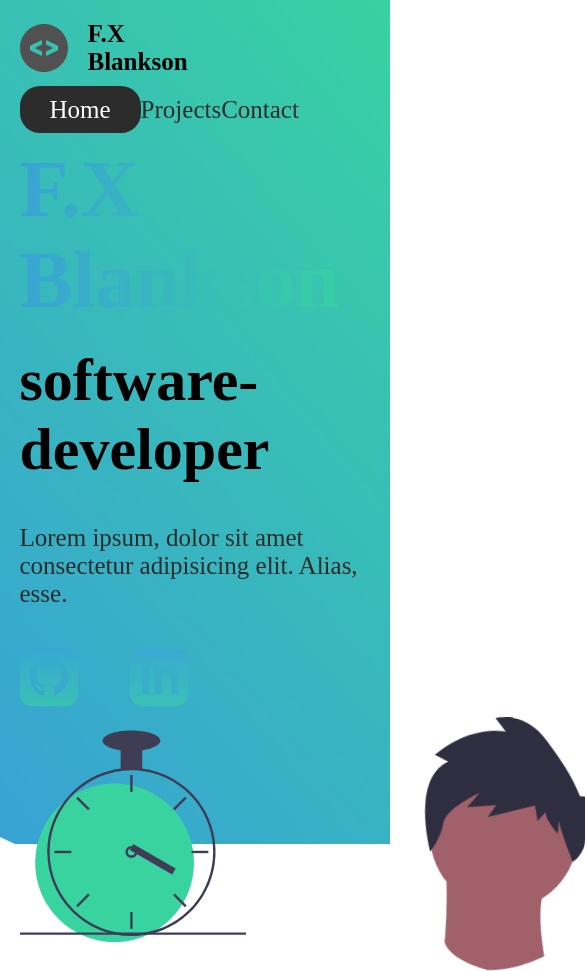
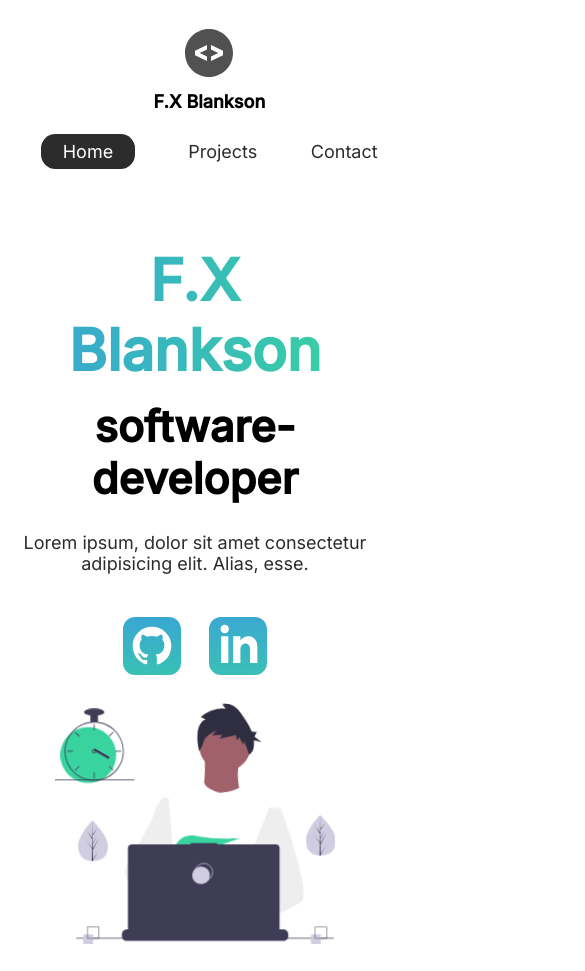
Before and after one commit to FatTonyy/Portfolio, a plain HTML site: page index.html in a window 390 px wide. Shown: the top 971 px of the page, 585 px wide, since content can reach past the window. After the commit the page ends 950 px from the top, so only its background shows below. Drawn offline with Linux system fonts and the light colour scheme.

Commit message:
Mobile-friendly :octocat:

```diff
--- a/dist/css/main.css
+++ b/dist/css/main.css
@@ -1,3 +1,4 @@
+@import url("https://fonts.googleapis.com/css2?family=Inter:wght@400;500&display=swap");
 *,
 *::before,
 *::after {
@@ -5,6 +6,10 @@
           box-sizing: border-box;
   padding: 0;
   margin: 0;
+}
+
+body {
+  font-family: "Inter", sans-serif;
 }
 
 html {
@@ -274,4 +279,84 @@ nav ul {
             transform: translateY(-30%);
   }
 }
+
+@media screen and (max-width: 1332px) {
+  html {
+    font-size: 53%;
+  }
+  .splash {
+    display: none;
+  }
+  svg {
+    width: 80%;
+  }
+  nav {
+    width: 100%;
+  }
+}
+
+@media screen and (max-width: 754px) {
+  html {
+    font-size: 45%;
+  }
+  svg {
+    height: 60%;
+  }
+  .main-head {
+    width: 100%;
+  }
+  nav {
+    margin: 2rem;
+  }
+  nav .logo {
+    display: -webkit-box;
+    display: -ms-flexbox;
+    display: flex;
+    -webkit-box-pack: center;
+        -ms-flex-pack: center;
+            justify-content: center;
+    -webkit-box-align: center;
+        -ms-flex-align: center;
+            align-items: center;
+    -webkit-box-orient: vertical;
+    -webkit-box-direction: normal;
+        -ms-flex-direction: column;
+            flex-direction: column;
+    -webkit-box-flex: 1;
+        -ms-flex: 1 1 20rem;
+            flex: 1 1 20rem;
+    margin-top: 2rem;
+  }
+  nav ul {
+    -webkit-box-flex: 1;
+        -ms-flex: 1 1 60rem;
+            flex: 1 1 60rem;
+    margin: 2rem 0;
+  }
+  .intro-text {
+    margin-top: 5rem;
+    text-align: center;
+  }
+  .intro-images {
+    text-align: center;
+  }
+  .intro-social {
+    display: -webkit-box;
+    display: -ms-flexbox;
+    display: flex;
+    -webkit-box-pack: center;
+        -ms-flex-pack: center;
+            justify-content: center;
+    -webkit-box-align: center;
+        -ms-flex-align: center;
+            align-items: center;
+    -webkit-box-orient: horizontal;
+    -webkit-box-direction: normal;
+        -ms-flex-direction: row;
+            flex-direction: row;
+  }
+  .intro-social a {
+    margin: 2rem;
+  }
+}
 /*# sourceMappingURL=main.css.map */
```
Also changed, not shown: 1 other file.
